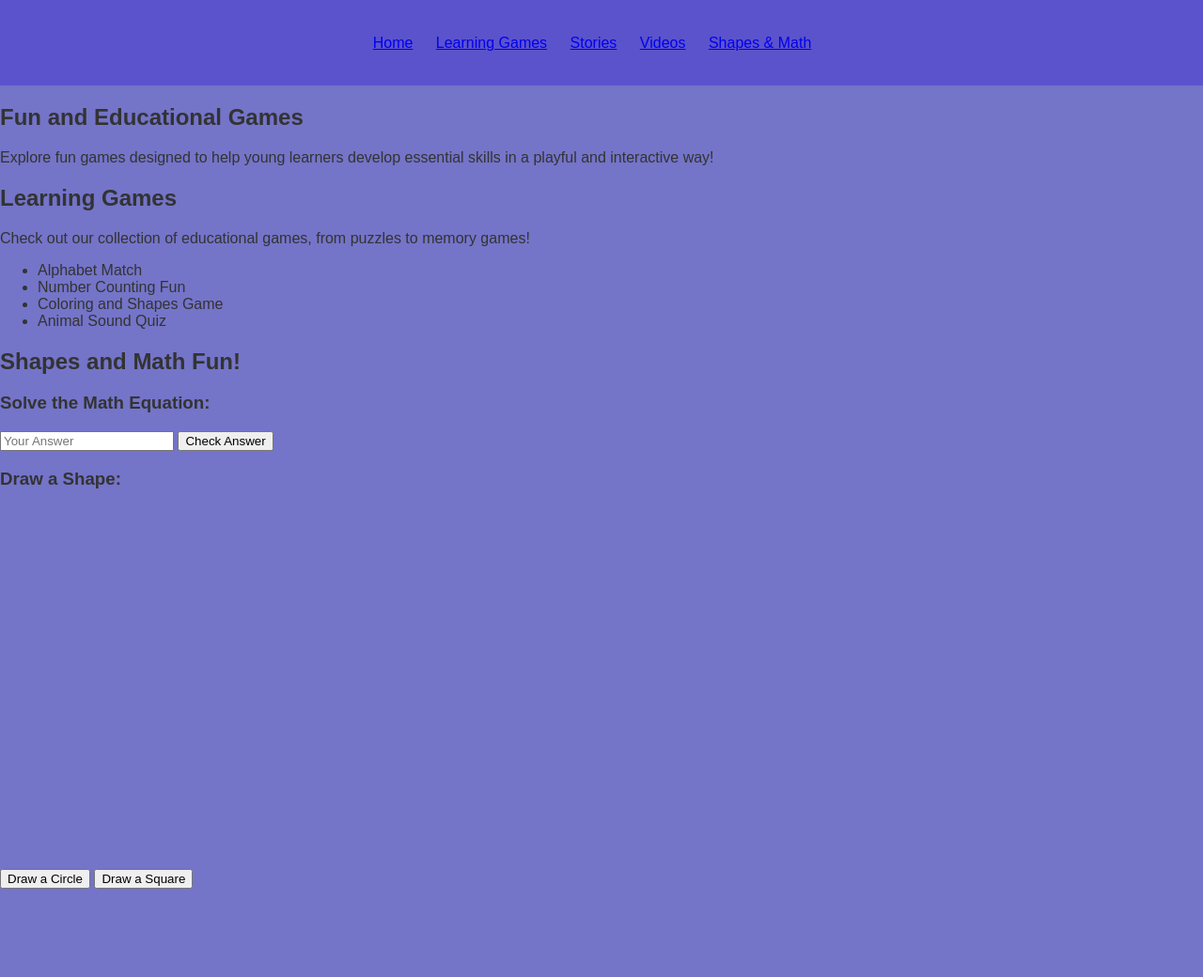
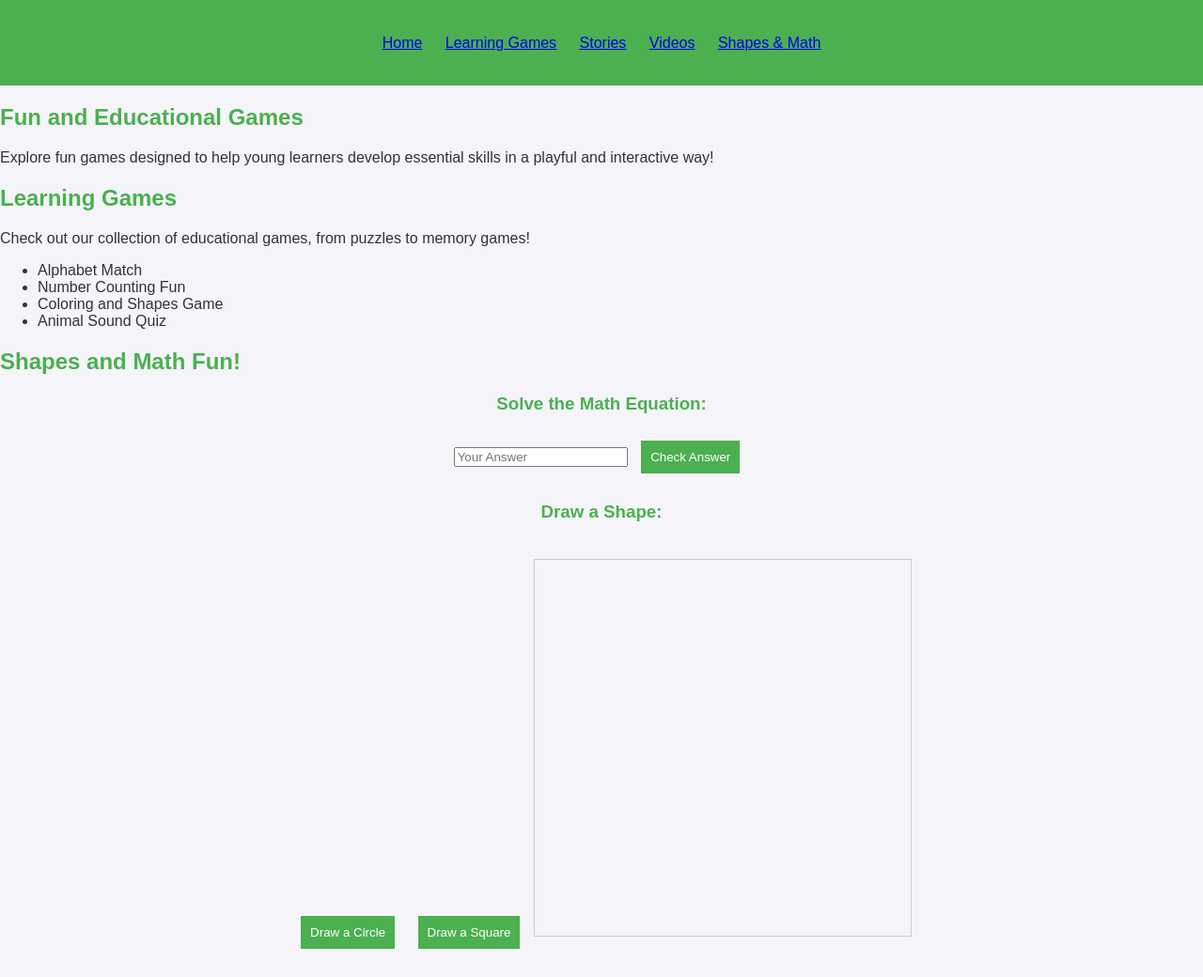
Before and after one commit to Jonny-gtb/ET712, a plain HTML site: page project1/project.html in a window 1280 px wide. Shown: the part 588-1628 px from the top of the page at 94% size. Before the commit the page ends 1534 px from the top, so only its background shows below. Drawn offline with Linux system fonts and the light colour scheme; a script that the page names is missing.

Commit message:
Update project1.css

```diff
--- a/project1/project1.css
+++ b/project1/project1.css
@@ -33,3 +33,55 @@ nav ul li {
     display: inline;
     margin-right: 20px;
 }
+body {
+    font-family: Arial, sans-serif;
+    background-color: #f4f4f9;
+    color: #333;
+}
+
+header {
+    text-align: center;
+    padding: 20px;
+    background-color: #4CAF50;
+    color: white;
+}
+
+nav ul {
+    list-style-type: none;
+}
+
+nav ul li {
+    display: inline;
+    margin: 10px;
+}
+
+h2, h3 {
+    color: #4CAF50;
+}
+
+#shapes-drawing, #math-equation {
+    text-align: center;
+    margin: 20px;
+}
+
+#shapes-canvas {
+    border: 1px solid #ccc;
+    margin-top: 20px;
+}
+
+button {
+    background-color: #4CAF50;
+    color: white;
+    border: none;
+    padding: 10px;
+    margin: 10px;
+    cursor: pointer;
+}
+
+button:hover {
+    background-color: #45a049;
+}
+
+#math-feedback {
+    font-weight: bold;
+}
```
